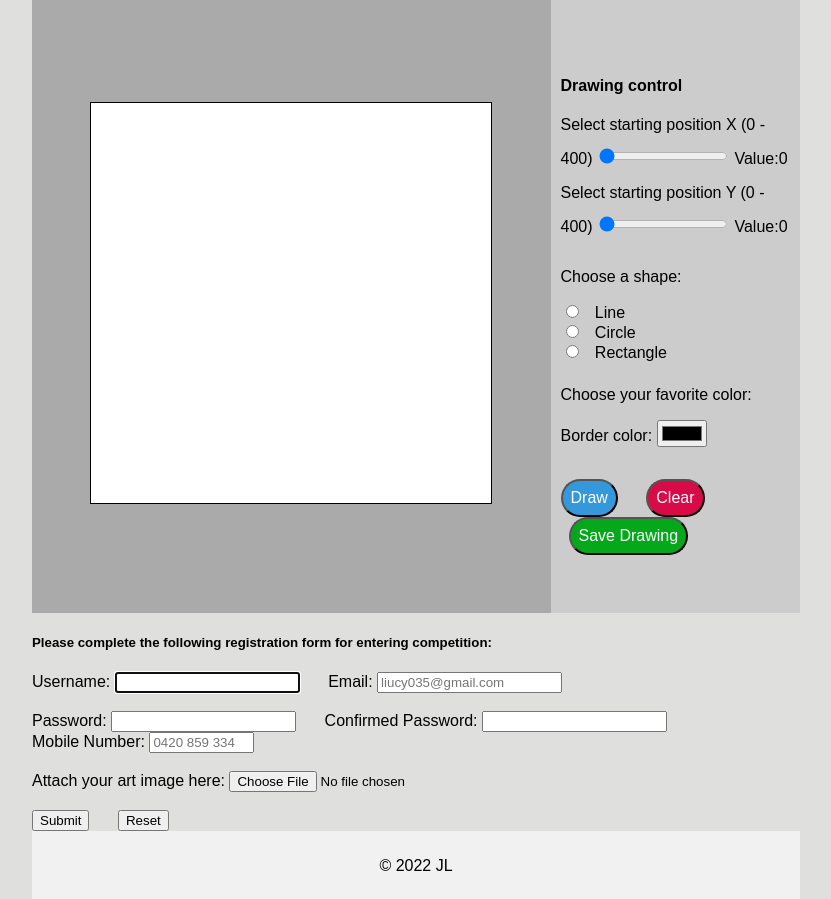
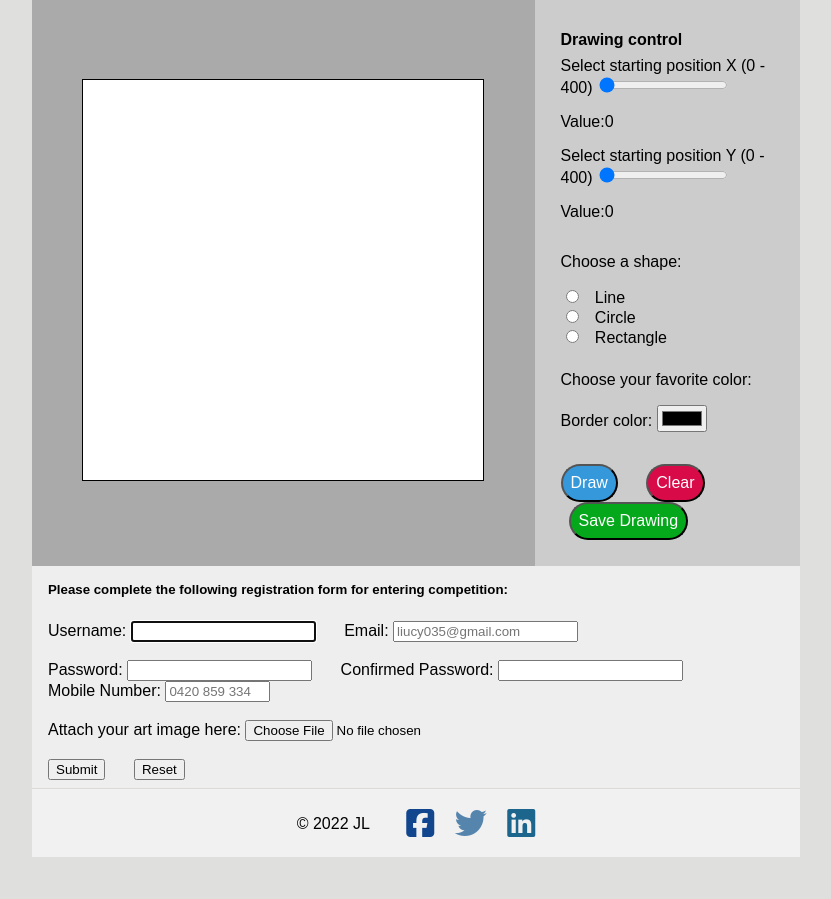
Before and after one commit to JimL8866/ICTPRG435-Assessment-2, a plain HTML site: page index.html in a window 1280 px wide. Shown: the part 305-1204 px from the top of the page, without its empty margins (224-1055 px from the left). After the commit the page ends 1162 px from the top, so only its background shows below. Drawn offline with Linux system fonts and the light colour scheme.

Commit message:
some updates

```diff
--- a/app.js
+++ b/app.js
@@ -204,6 +204,12 @@ let language ={
 
         "h4 switch" : "Drawing control",
 
+        "draw switch" : "Draw",
+
+        "clear switch" : "Clear",
+
+        "download switch" : "Save Drawing",
+
         "h5 switch" : "Please complete the following registration form for entering competition:",
     },
 
@@ -216,28 +222,39 @@ let language ={
 
         "h4 switch" : "绘图工具",
 
+        "draw switch" : "绘图",
+
+        "clear switch" : "清空",
+
+        "download switch" : "保存图片",
+
         "h5 switch" : "请填写以下报名表以参加比赛:",
     }
 }
 
 
 let switcher = document.querySelectorAll(".switch")
-// console.log(switcher)
+console.log(switcher[8].className)
 let chooseLan = document.getElementById("language")
 chooseLan.addEventListener("change", changeLanguage)
+let h1ID = document.querySelector(".title")
+let h1Color=h1ID.style.color
+
 
 function changeLanguage(){
 
     if (chooseLan.value =="cn") {
-
+        h1ID.style.color = "Orange";
         for (i=0; i <switcher.length; i++) {
             switcher[i].innerHTML = language.cn[switcher[i].className]
+
         }
     }
     else {
         for (i=0; i <switcher.length; i++) {
             switcher[i].innerHTML = language.en[switcher[i].className]
         }
+        h1ID.style.color = h1Color;
     }
 
 
--- a/index.html
+++ b/index.html
@@ -7,6 +7,7 @@
   <meta name="viewport" content="width=device-width, initial-scale=1.0">
   <title>Art Competition</title>
   <link rel="stylesheet" href="styles.css">
+  <script src="https://kit.fontawesome.com/e270e14442.js" crossorigin="anonymous"></script>
 </head>
 
 <body>
@@ -14,7 +15,7 @@
     <div class="header">
       <h1 class="title switch">Abstract Art Competition</h1>
       <div class="lan">
-        <label for="language">Choose a language: </label><br>
+        <i class="fa-solid fa-globe fa-lg"></i>
         <select id="language" name="language">
           <option value="en">English</option>
           <option value="cn">Chinese</option>
@@ -110,9 +111,9 @@
       </div>
 
       <!-- buttons -->
-      <button id="draw-btn">Draw</button>
-      <button id="clear-btn">Clear</button>
-      <button id="image-btn">Save Drawing</button>
+      <button id="draw-btn" class="draw switch">Draw</button>
+      <button id="clear-btn" class="clear switch">Clear</button>
+      <button id="image-btn" class="download switch">Save Drawing</button>
     </div>
     </div>
 
@@ -139,14 +140,17 @@
       <label for="upload">Attach your art image here:</label>
       <input type="file" name="upload" accept=".jpg" required><br><br>
 
-      <input type="submit" value="Submit" id="submit">
-      <input type="reset" value="Reset">
+      <input type="submit" value="Submit" id="submit" class="submit switch">
+      <input type="reset" value="Reset" class="reset switch">
     </form>
 
     <div class="footer">
-
       <p id="copyright"></p>
-
+      <div class="icon">
+      <a href="https://www.facebook.com/"><i class="fa-brands fa-facebook-square fa-2xl" id="facebook"></i></a>
+      <a href="https://twitter.com/"><i class="fa-brands fa-twitter fa-2xl" id="twitter"></i></a>
+      <a href="https://www.linkedin.com"><i class="fa-brands fa-linkedin fa-2xl" id ="linkedin"></i></a>
+      </div>
     </div>
   </div>
 
--- a/styles.css
+++ b/styles.css
@@ -5,8 +5,13 @@ body {
 }
 
 h4 {
-  margin: 1 rem 0;
+  margin: 0.5rem 0;
 }
+
+h5 {
+  margin: 0.5rem 0 1.5rem 0;
+}
+
 
 /* Style the header */
 .header {
@@ -23,6 +28,9 @@ h4 {
   font-size:0.8rem;
 }
 
+.fa-solid{
+  color: #F56D91
+}
 
 /* Style the title */
 .title {
@@ -81,7 +89,7 @@ h4 {
 }
 
 .draw-control{
-  padding: 3rem 0;
+  padding: 1rem;
 }
 
 /* endvalue, radius, width and height display none */
@@ -170,6 +178,32 @@ h4 {
   padding: 10px;
   text-align: center;
   height: 3rem;
+  border-top: 1px solid rgb(221, 217, 217)
+}
+
+#copyright {
+  display: inline-block;
+  margin-right: 2rem;
+}
+
+.icon {
+  display: flex;
+  display: inline-block;
+}
+
+#twitter{
+  color:#5584AC;
+  margin:0 1rem 0 0;
+
+}
+
+#linkedin{
+  color: #1C658C
+}
+
+#facebook{
+  color:#11468F;
+  margin:0 1rem 0 0;
 }
 
 /* Responsive layout - makes the three columns stack on top of each other instead of next to each other */
@@ -187,7 +221,8 @@ h4 {
 
 .form {
   grid-area: form;
-
+  background-color: #EEEEEE;
+  padding: 0.5rem 1rem;
 }
 
 
```
